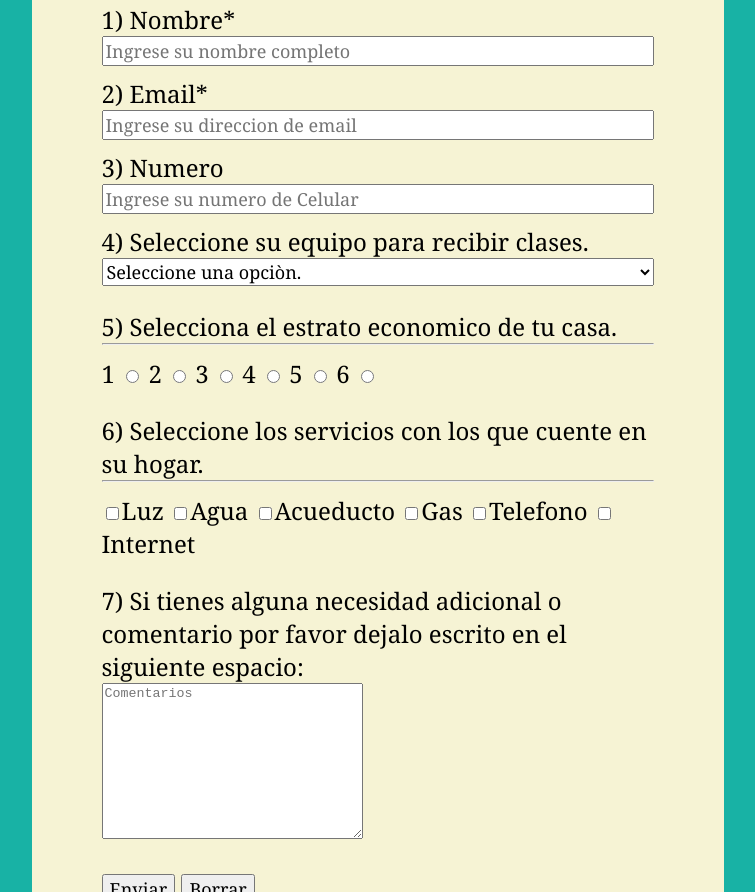
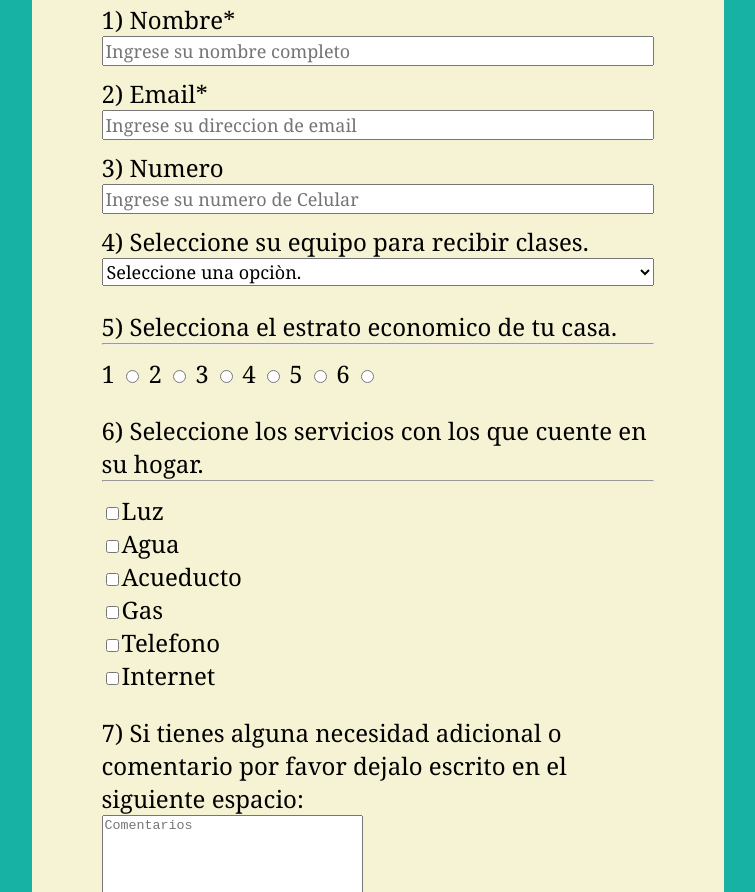
Before and after one commit to Sebasyv/SurveyForm, a plain HTML site: page index.html in a window 1280 px wide. Shown: the part 270-1162 px from the top of the page, without its empty margins (262-1017 px from the left). Drawn offline with Linux system fonts and the light colour scheme.

Commit message:
Modifico el display de #servicios para volverlo flex

```diff
--- a/css/Style.css
+++ b/css/Style.css
@@ -62,3 +62,7 @@ p{
 #peq{
     font-size: small;
 }
+#servicios{
+    display: flex;
+    flex-direction: column;
+}
--- a/index.html
+++ b/index.html
@@ -48,14 +48,14 @@
                 <label for="6">6</label>
                 <input type="radio" name="estrato" id="6" value="6">
             </div>
+            <p>6) Seleccione los servicios con los que cuente en su hogar.</p><hr>
             <div id="servicios">
-                <p>6) Seleccione los servicios con los que cuente en su hogar.</p><hr>
                 <label><input type="checkbox" name="Servicios" value="Luz">Luz</label>
                 <label><input type="checkbox" name="Servicios" value="Agua">Agua</label>
                 <label><input type="checkbox" name="Servicios" value="Acueducto">Acueducto</label>
-                <label></label><input type="checkbox" name="Servicios" value="Gas">Gas</label>
-                <label></label><input type="checkbox" name="Servicios" value="Telefono">Telefono</label>
-                <label></label><input type="checkbox" name="Servicios" value="Internet">Internet</label>
+                <label><input type="checkbox" name="Servicios" value="Gas">Gas</label>
+                <label><input type="checkbox" name="Servicios" value="Telefono">Telefono</label>
+                <label><input type="checkbox" name="Servicios" value="Internet">Internet</label>
 
             </div>
             <div>
```
